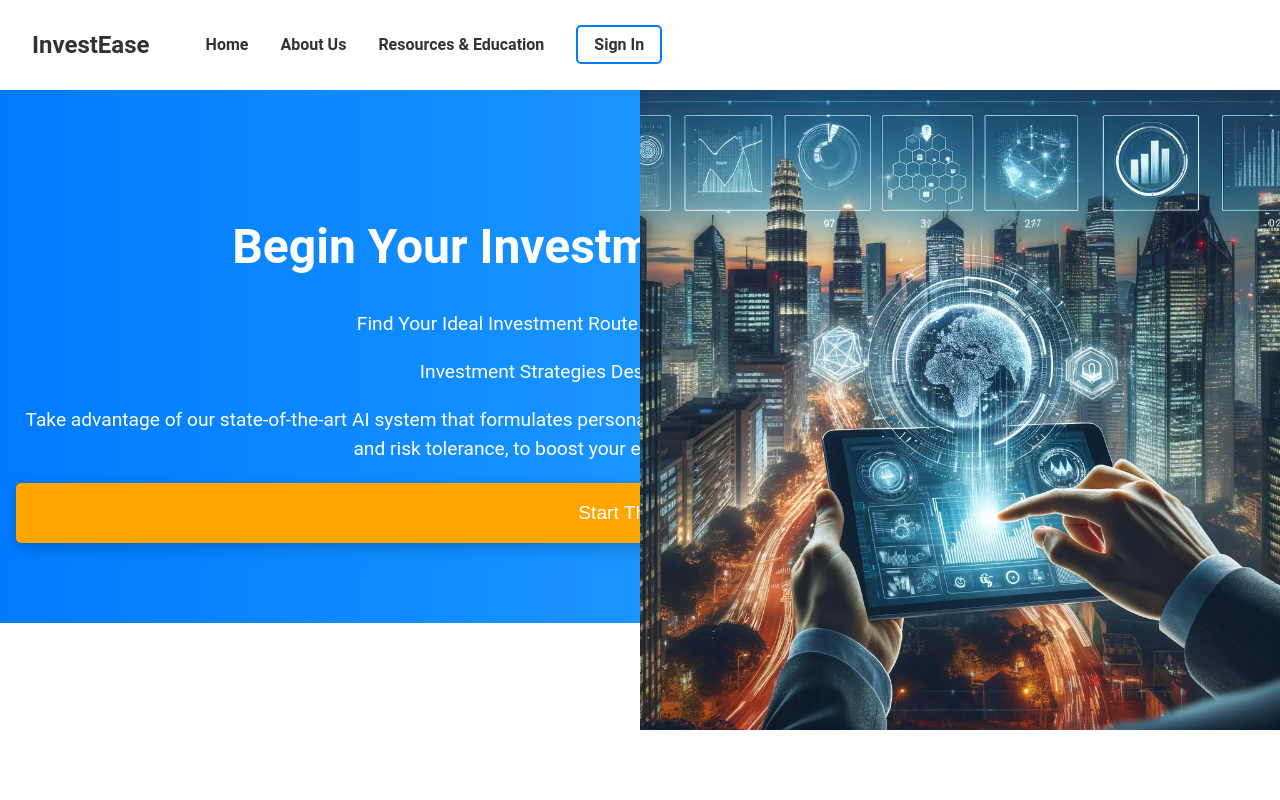
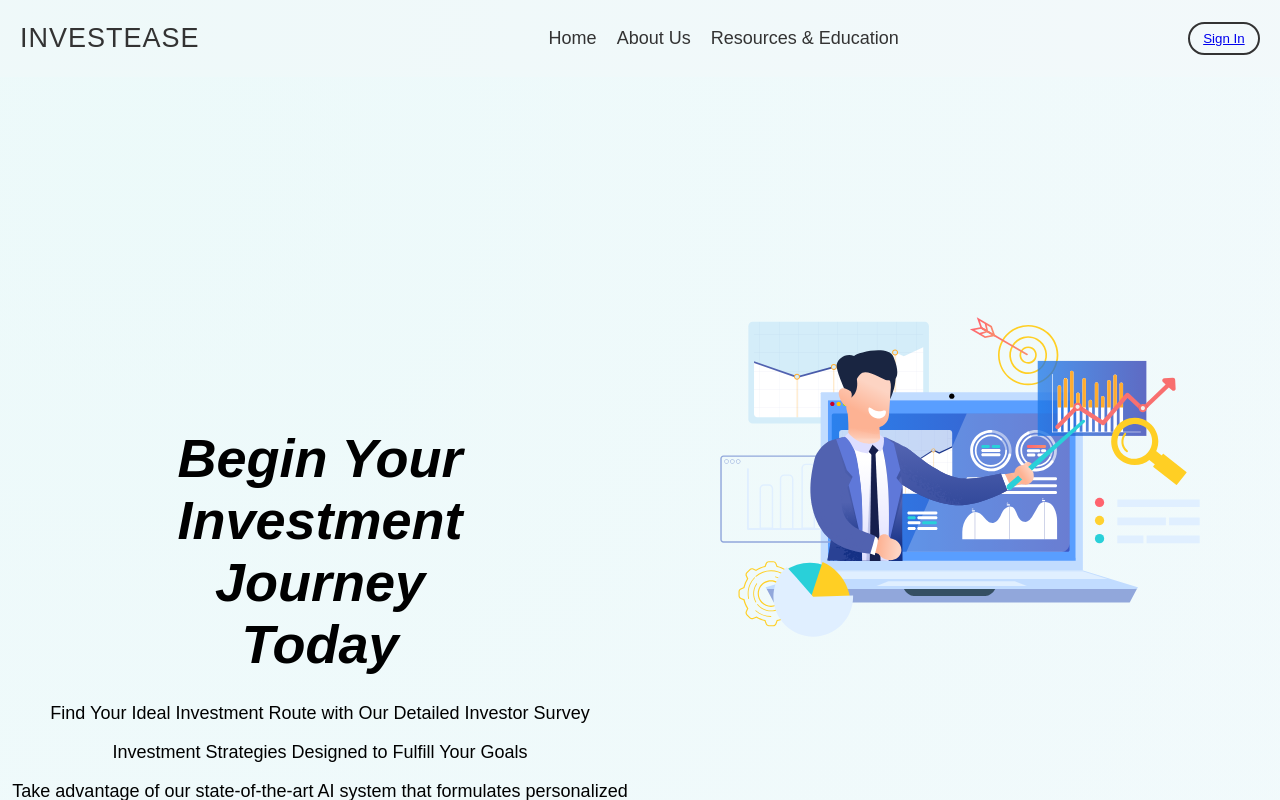
Before and after one commit to jas293/InvestEase, a React (Vite) app in the folder client/: page / in a window 1280 px wide. Built offline with nearby package versions, Linux system fonts and the light colour scheme.

Commit message:
Update landing page logo and image and styling

```diff
--- a/client/src/pages/landing.tsx
+++ b/client/src/pages/landing.tsx
@@ -1,20 +1,22 @@
 import React, { useState } from 'react';
 import { Link } from 'react-router-dom';
 import '../style/landing.css';
-import portImage from '../public/port.png'; // Update the path to the image file
+import portImage from '../public/stock.svg'; // Update the path to the image file
+
 
 const landing = () => {
     return (
       <div>
         <header>
           <nav>
-            <div className="logo">InvestEase</div>
+            <div className="logo-text">InvestEase</div>
+
             <ul className="nav-links">
               <li><a href="#">Home</a></li>
               <li><a href="#">About Us</a></li>
               <li><a href="#">Resources & Education</a></li>
-              <li><Link to="/signin" className="sign-in">Sign In</Link></li>
             </ul>
+            <button className="sign-in"><Link to="/signin">Sign In</Link></button>
           </nav>
         </header>
         <main>
@@ -23,9 +25,9 @@ const landing = () => {
             <p>Find Your Ideal Investment Route with Our Detailed Investor Survey</p>
             <p>Investment Strategies Designed to Fulfill Your Goals</p>
             <p>Take advantage of our state-of-the-art AI system that formulates personalized investment portfolios, designed according to your financial targets and risk tolerance, to boost your earnings and increase your capital.</p>
-            <button className="cta-button">Start The Quiz</button>
-            <img src={portImage} alt='Investment Portfolio' />
+            <button className="cta-button" role='button'>Start The Quiz</button>
           </section>
+          <img className='port' src={portImage}  alt='Investment Portfolio' />
         </main>
       </div>
     );
--- a/client/src/style/landing.css
+++ b/client/src/style/landing.css
@@ -1,109 +1,214 @@
-/* styles.css */
-
-body {
-    margin: 0;
-    font-family: 'Roboto', sans-serif;
-    color: #4a4a4a;
-    line-height: 1.6;
+:root {
+    --primary-color: #333;
+    --secondary-color: #f8f9fa;
+    --font-family: 'Arial', sans-serif;
+    --font-size: large;
 }
 
-header {
-    background: #fff;
-    padding: 1em 2em;
-    box-shadow: 0 2px 5px rgba(0,0,0,0.1);
+body, html, nav {
+    margin: 0;
+    padding: 0;
+    font-family: var(--font-family);
+    height: 100%;
+    background-image: radial-gradient( circle farthest-corner at 10% 20%,  rgba(234,249,249,0.67) 0.1%, rgba(239,249,251,0.63) 90.1% );
+    font-size: var(--font-size);
+}
+
+.wrap{
+  height: 100%;
+  display: flex;
+  align-items: center;
+  justify-content: center;
+}
+
+nav {
+    display: flex;
+    align-items: center;
+    justify-content: space-between;
+    padding: 10px 20px;
+    background-color: var(--secondary-color);
+}
+
+.logo-text {
+    font-size: 1.5rem;
+    color: var(--primary-color);
+    text-transform: uppercase;
+    letter-spacing: 1px;
+}
+
+.nav-links {
     display: flex;
     justify-content: space-between;
     align-items: center;
 }
 
-.logo {
-    font-weight: bold;
-    font-size: 1.5em;
-    color: #333;
+.nav-links li {
+    display: inline;
+    margin-left: 20px;
 }
 
-nav {
-    display: flex;
-    justify-content: space-between;
-    align-items: center;
+.nav-links a::after {
+    content: '';
+    position: absolute;
+    width: 0;
+    height: 2px;
+    bottom: 0;
+    left: 0;
+    background-color: currentColor;
+    transition: width .3s;
 }
 
-.nav-links {
-    display: flex;
-    justify-content: center;
-    flex-grow: 1;
-    list-style: none;
-}
-
-.nav-links li {
-    margin: 0 1em;
+.nav-links a:hover::after {
+    width: 100%;
 }
 
 .nav-links a {
+    position: relative;
     text-decoration: none;
-    color: #333;
-    font-weight: bold;
-    transition: color 0.3s ease;
-}
-
-.nav-links a:hover {
-    color: #007BFF;
+    color: var(--primary-color);
+    font-size: 1rem;
 }
 
 .sign-in {
-    margin-left: auto;
     padding: 0.5em 1em;
-    border: 2px solid #007BFF;
-    border-radius: 5px;
-    color: #007BFF;
-    transition: background-color 0.3s ease, color 0.3s ease;
+    background: transparent;
+    border: 2px solid var(--primary-color);
+    border-radius: 20px;
+    width: auto;
 }
 
 .sign-in:hover {
-    background-color: #007BFF;
-    color: transparent;
+    background: var(--primary-color);
+    color: white;
 }
 
 .hero {
-    background: linear-gradient(to right, #007BFF, #33AEFF);
+    display: inline-block;
+    width: 50%;
+    height: 100vh;
+    position: fixed;
+    left: 0;
+    color: black;
     text-align: center;
-    padding: 5em 1em;
-    position: relative;
-    color: white;
+    padding: 5em 0;
 }
 
-h1 {
-    font-size: 3em;
+.hero h1 {
+    font-size: 3rem;
     margin-bottom: 0.5em;
+    font-style: italic;
+    margin: auto;
+    width: 50%;
+    padding: 10px;
+    text-align: center;
+    margin-top: 250px;
 }
 
-.hero p {
-    font-size: 1.2em;
-    line-height: 1.5;
+.subtitle {
+    font-size: 1.2rem;
     margin-bottom: 1em;
 }
 
-.cta-button {
+.cta {
+    padding: 1em 2em;
     background: #FFA500;
     color: white;
     border: none;
-    padding: 1em 2em;
-    font-size: 1.2em;
+    border-radius: 5px;
+    font-size: 1rem;
     cursor: pointer;
-    border-radius: 5px;
-    box-shadow: 0 5px 15px rgba(0,0,0,0.2);
-    transition: background 0.3s ease;
+    transition: background-color 0.3s ease;
 }
 
-.cta-button:hover {
-    background: #cc8400;
+.cta-button {
+    padding: 0.6em 2em;
+    border: none;
+    outline: none;
+    color: rgb(255, 255, 255);
+    background: #111;
+    cursor: pointer;
+    position: relative;
+    z-index: 0;
+    border-radius: 10px;
+    user-select: none;
+    -webkit-user-select: none;
+    touch-action: manipulation;
+    width: auto;
 }
 
-.hero img {
+.cta-button:before {
+    content: "";
+    background: linear-gradient(
+      45deg,
+      #ff0000,
+      #ff7300,
+      #fffb00,
+      #48ff00,
+      #00ffd5,
+      #002bff,
+      #7a00ff,
+      #ff00c8,
+      #ff0000
+    );
     position: absolute;
+    top: -2px;
+    left: -2px;
+    background-size: 400%;
+    z-index: -1;
+    filter: blur(5px);
+    -webkit-filter: blur(5px);
+    width: calc(100% + 4px);
+    height: calc(100% + 4px);
+    animation: glowing-cta-button 20s linear infinite;
+    transition: opacity 0.3s ease-in-out;
+    border-radius: 10px;
+}
+
+@keyframes glowing-cta-button {
+    0% {
+      background-position: 0 0;
+    }
+    50% {
+      background-position: 400% 0;
+    }
+    100% {
+      background-position: 0 0;
+    }
+}
+
+.cta-button:after {
+    z-index: -1;
+    content: "";
+    position: absolute;
+    width: 100%;
+    height: 100%;
+    background: #222;
+    left: 0;
+    top: 0;
+    border-radius: 10px;
+}
+
+.port {
+    width: 50%;
+    top: auto;
+    height: 100vh;
+    display: inline-block;
+    position: fixed;
     right: 0;
-    top: 0;
-    bottom: 0;
-    width: 50%; /* Adjust this value to control how much of the right side the image should fill */
-    object-fit: cover; /* This will make the image cover the entire area without distorting the aspect ratio */
+    background-size: cover;
+    background-position: center;
 }
+
+@media (max-width: 768px) {
+    .nav-links {
+        display: none;
+    }
+
+    .hero {
+        padding: 2em 0;
+    }
+
+    .hero h1 {
+        font-size: 2rem;
+    }
+}
```
Also changed, not shown: client/src/public/stock.svg (added).
